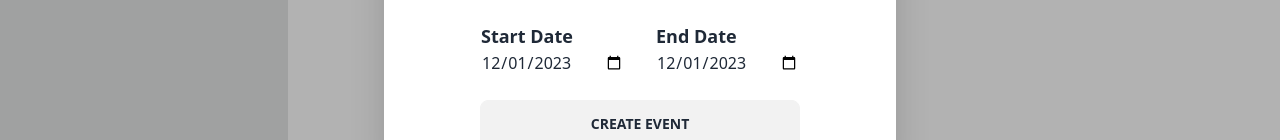
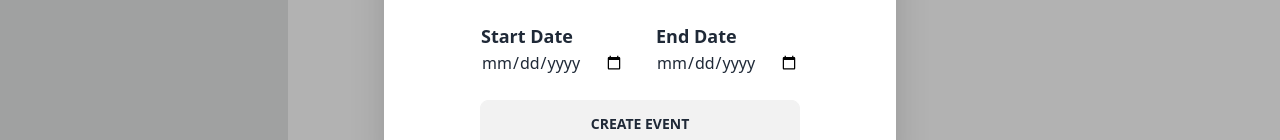
Before and after one commit to hxffner/project-management, a React (Vite) app in the folder client/: page /calendar in a window 1280 px wide. Both pictures are taken after a click on the button "Add Event". Shown: the part 413-553 px from the top of the page. Built offline with nearby package versions, Linux system fonts and the light colour scheme.

Commit message:
Added Date to event creation

```diff
--- a/client/src/features/event/eventService.ts
+++ b/client/src/features/event/eventService.ts
@@ -13,6 +13,8 @@ export const eventService = {
   createEvent: async (
     name: string,
     description: string,
+    startDate: Date,
+    endDate: Date,
     token: string
   ): Promise<EventResponse> => {
     const response = await fetch(`${API_BASE_URL}/api/calendar-entries`, {
@@ -21,15 +23,12 @@ export const eventService = {
         "Content-Type": "application/json",
         Authorization: `Bearer ${token}`,
       },
-      body: JSON.stringify({ name, description }),
+      body: JSON.stringify({ name, description, startDate, endDate }),
     });
 
     if (!response.ok) {
       throw new Error("Event creation failed");
     }
-    console.log(token);
-
-
     return response.json();
   },
 };
--- a/client/src/features/event/eventSlice.ts
+++ b/client/src/features/event/eventSlice.ts
@@ -5,6 +5,8 @@ interface EventState {
   event: null | {
     name: string;
     description: string;
+    startDate: Date;
+    endDate: Date;
   };
   status: "idle" | "loading" | "succeeded" | "failed";
   error: string | null;
@@ -21,11 +23,15 @@ export const createEvent = createAsyncThunk(
   async (details: {
     name: string;
     description: string;
+    startDate: Date;
+    endDate: Date;
     token: string;
   }): Promise<EventResponse> => {
     const response = await eventService.createEvent(
       details.name,
       details.description,
+      details.startDate,
+      details.endDate,
       details.token
     );
 
@@ -49,12 +55,15 @@ const eventSlice = createSlice({
           state.event = {
             name: action.payload.name,
             description: action.payload.description,
+            startDate: action.payload.startDate,
+            endDate: action.payload.endDate,
           };
         }
-      ).addCase(createEvent.rejected, (state, action) => {
+      )
+      .addCase(createEvent.rejected, (state, action) => {
         state.status = "failed";
         state.error = action.error.message || "Event creation failed";
-      })
+      });
   },
 });
 
--- a/client/src/pages/Calendar/components/AddModal.tsx
+++ b/client/src/pages/Calendar/components/AddModal.tsx
@@ -1,37 +1,51 @@
-import { FC, useState, useRef, FormEvent } from "react";
-import dayjs from "dayjs";
+import { FC, useRef, FormEvent } from "react";
 import { useAppDispatch, useAppSelector } from "../../../app/hooks";
 import { toast } from "react-toastify";
 import { createEvent } from "../../../features/event/eventSlice";
 import { selectToken } from "../../../features/auth/authSlice";
+import dayjs from "dayjs";
 
 const AddModal: FC = () => {
   const token = useAppSelector(selectToken);
   const dispatch = useAppDispatch();
 
-  const [selectedDate, setSelectedDate] = useState(dayjs());
-
-  const handleDateChange = (e: React.ChangeEvent<HTMLInputElement>) => {
-    const newDate = dayjs(e.target.value);
-    setSelectedDate(newDate);
-  };
-
   const name = useRef<HTMLInputElement | null>(null);
   const desc = useRef<HTMLInputElement | null>(null);
+  const startDate = useRef<HTMLInputElement | null>(null);
+  const endDate = useRef<HTMLInputElement | null>(null);
 
   const handleSubmit = async (e: FormEvent) => {
     e.preventDefault();
 
     const nameValue = name.current?.value;
     const descValue = desc.current?.value;
+    const startDateValue = startDate.current?.value;
+    const endDateValue = endDate.current?.value;
 
-    if (!nameValue || !descValue) {
+    if (!nameValue || !descValue || !startDate || !endDate) {
       toast.error("Fill in every detail!");
       return;
     }
 
+    const startDateObject = startDateValue ? dayjs(startDateValue) : dayjs();
+    const endDateObject = endDateValue ? dayjs(endDateValue) : dayjs();
+
+    const formattedStartDate = startDateObject.format("YYYY-MM-DD HH:mm:ss");
+    const formattedEndDate = endDateObject.format("YYYY-MM-DD HH:mm:ss");
+
+    console.log(formattedStartDate);
+    console.log(formattedEndDate);
+
     try {
-      await dispatch(createEvent({ name: nameValue, description: descValue, token: token!}));
+      await dispatch(
+        createEvent({
+          name: nameValue,
+          description: descValue,
+          startDate: formattedStartDate,
+          endDate: formattedEndDate,
+          token: token!,
+        })
+      );
       toast.success("Event creation successful!");
     } catch (error) {
       toast.error("Wrong details!");
@@ -65,19 +79,11 @@ const AddModal: FC = () => {
             <div className="flex gap-8">
               <div>
                 <h1 className="font-bold text-lg">Start Date</h1>
-              <input
-                type="date"
-                value={selectedDate.format("YYYY-MM-DD")}
-                onChange={handleDateChange}
-              />
+                <input type="date" ref={startDate} />
               </div>
               <div>
                 <h1 className="font-bold text-lg">End Date</h1>
-              <input
-                type="date"
-                value={selectedDate.format("YYYY-MM-DD")}
-                onChange={handleDateChange}
-              />
+                <input type="date" ref={endDate} />
               </div>
             </div>
 
```
Lines whose indentation alone changed are shown as unchanged.
